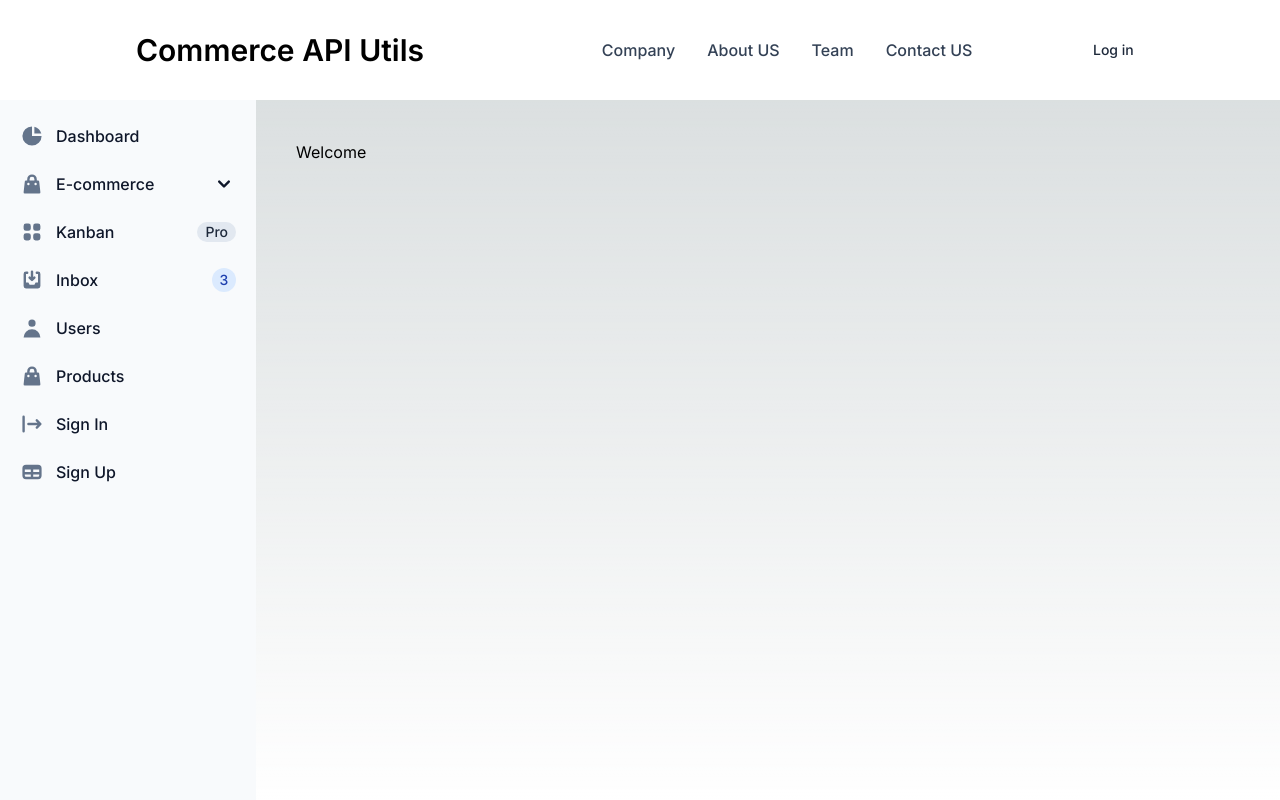
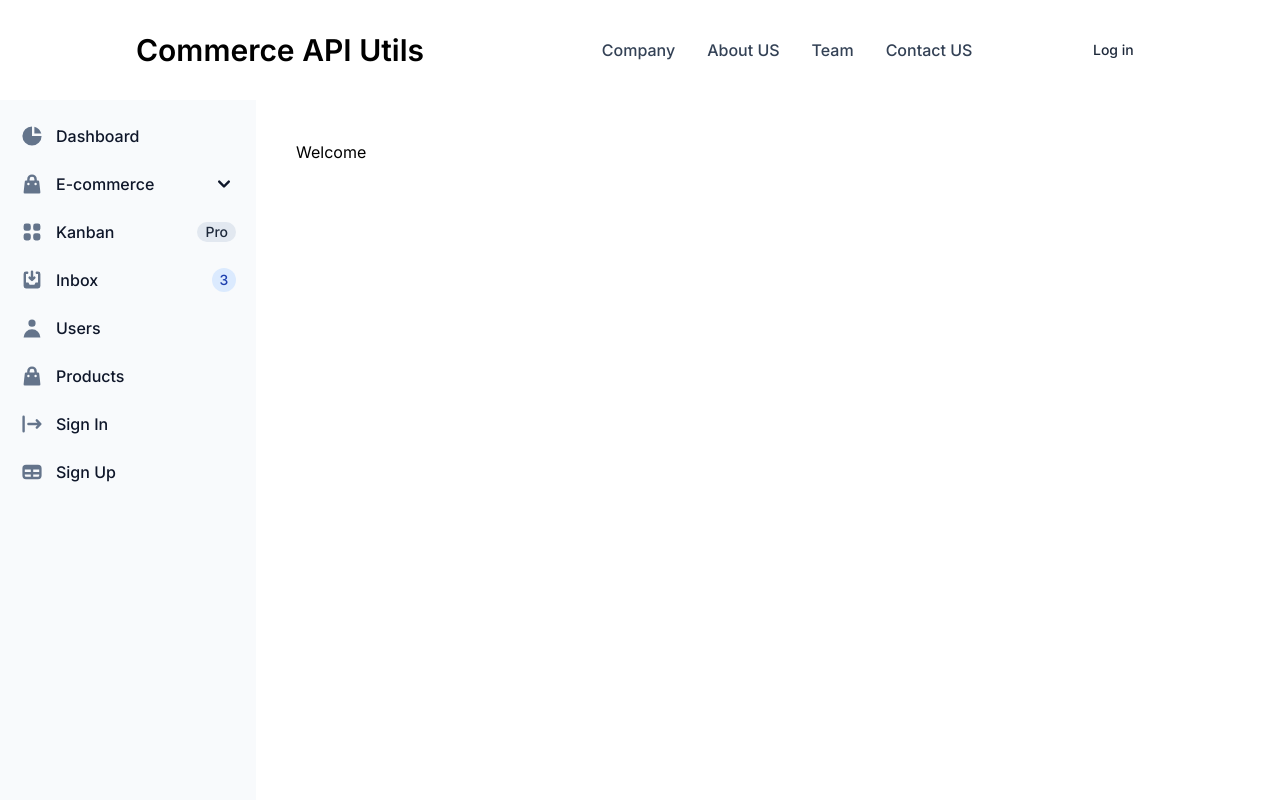
Before and after one commit to Vikram-VN/occ-api-utils, a Next.js app: page / in a window 1280 px wide. Shown: the top 800 px of the page. Built offline with nearby package versions, Linux system fonts and the light colour scheme.

Commit message:
updated custom error page login

```diff
--- a/app/globals.css
+++ b/app/globals.css
@@ -18,10 +18,29 @@
 
 body {
   color: rgb(var(--foreground-rgb));
-  background: linear-gradient(
-      to bottom,
+  background: linear-gradient(to bottom,
       transparent,
-      rgb(var(--background-end-rgb))
-    )
-    rgb(var(--background-start-rgb));
+      rgb(var(--background-end-rgb))) rgb(var(--background-start-rgb));
 }
+
+
+body {
+  color: #000;
+  background: #fff;
+  margin: 0
+}
+
+.next-error-h1 {
+  border-right: 1px solid rgba(0, 0, 0, .3)
+}
+
+@media (prefers-color-scheme:dark) {
+  body {
+    color: #fff;
+    background: #000
+  }
+
+  .next-error-h1 {
+    border-right: 1px solid rgba(255, 255, 255, .3)
+  }
+}
--- /dev/null
+++ b/app/not-found.js
@@ -0,0 +1,24 @@
+'use client'; // Error components must be Client components
+
+import { useEffect } from 'react';
+
+export default function Error({ error, reset }) {
+  useEffect(() => {
+    // Log the error to an error reporting service
+    console.error(error);
+  }, [error]);
+
+  return (
+    <div>
+      <h2>Something went wrong!</h2>
+      <button
+        onClick={
+          // Attempt to recover by trying to re-render the segment
+          () => reset()
+        }
+      >
+        Try again
+      </button>
+    </div>
+  );
+}
```
Also changed, not shown: app/store/actions/index.js (added), app/store/actions/index.jsx (deleted), app/store/endpoints/index.js (added), app/store/endpoints/index.jsx (deleted), app/store/index.js (added), app/store/index.jsx (deleted), app/store/sagas/index.js (added), app/store/sagas/index.jsx (deleted).
